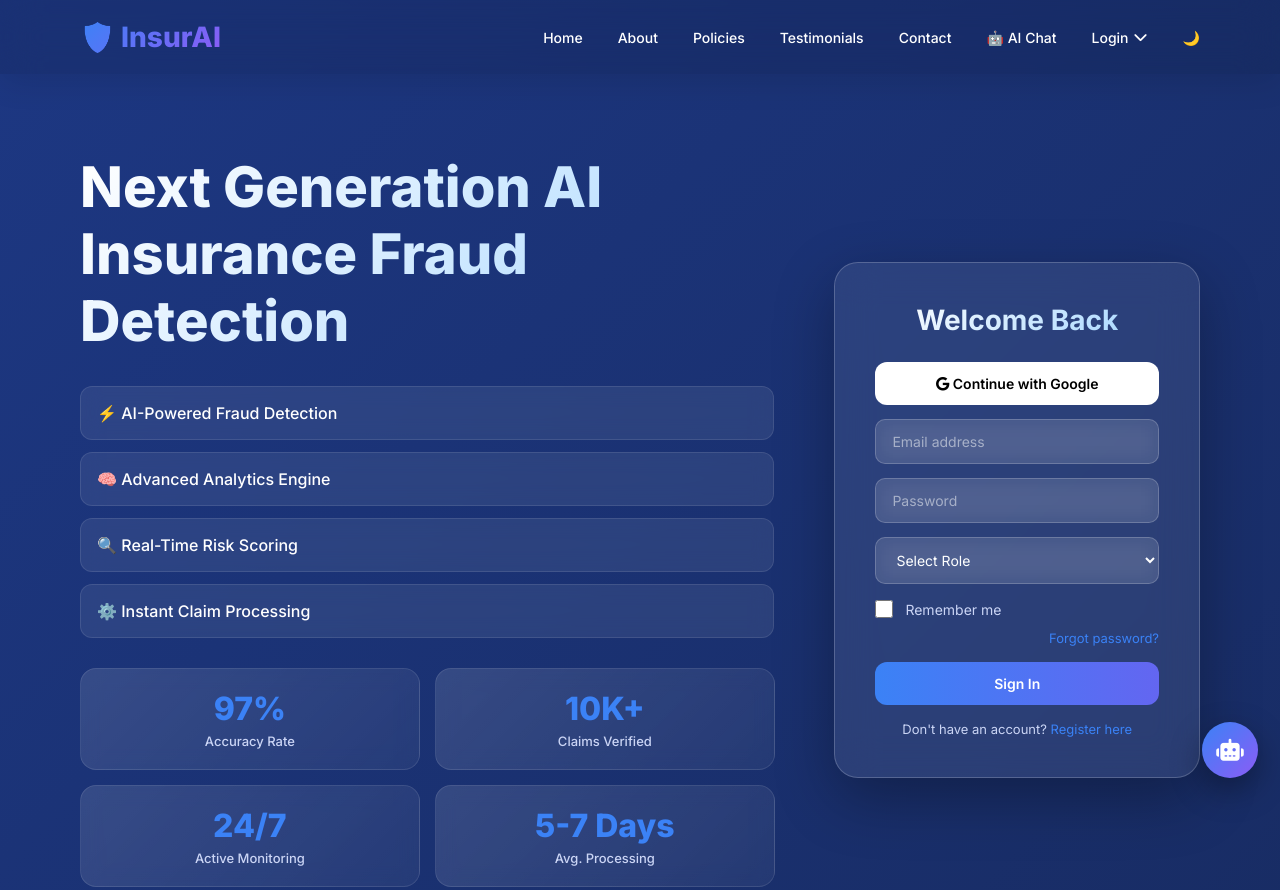
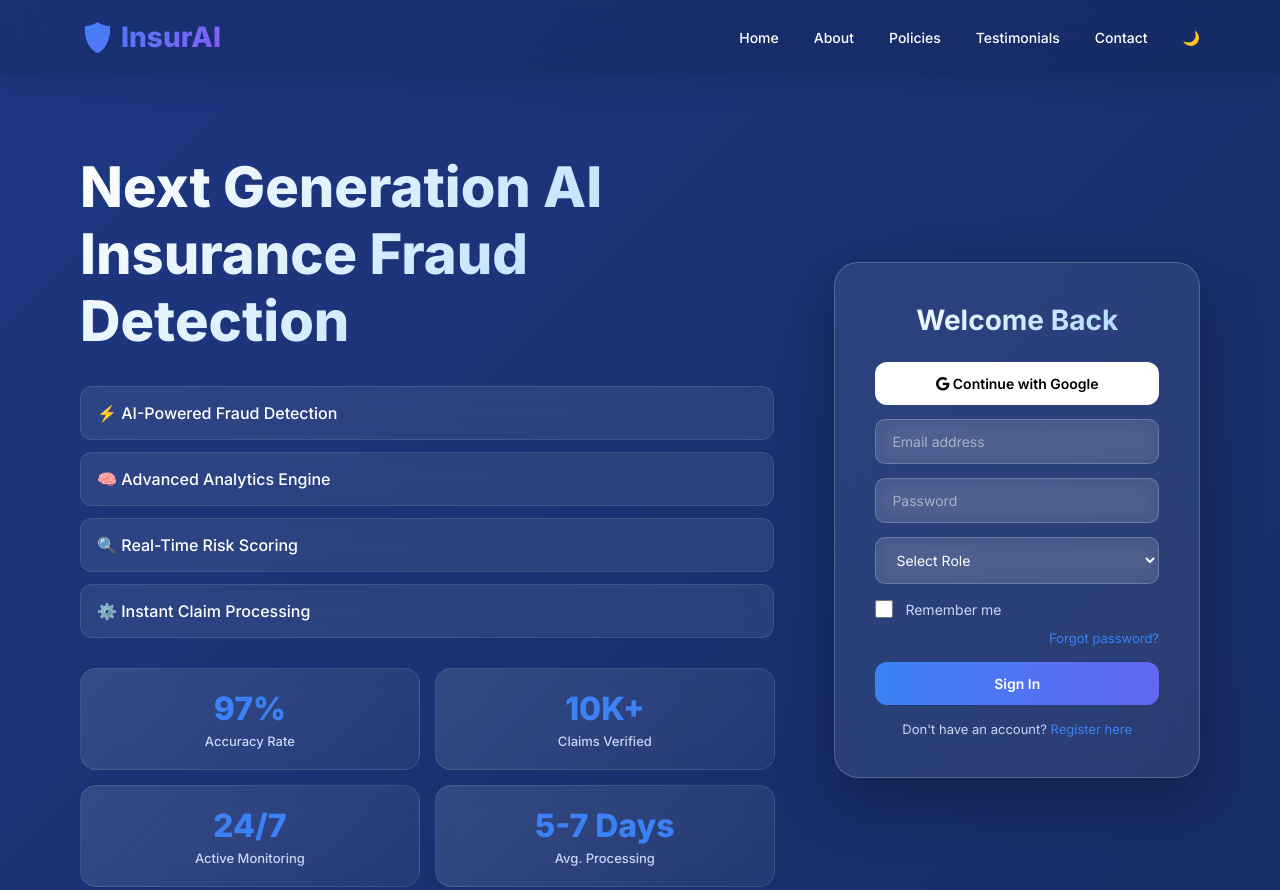
Before and after one commit to sankirthanacs/Insurai, a website: page frontend/index.html in a window 1280 px wide. Shown: the top 890 px of the page. Drawn offline with Linux system fonts and the light colour scheme.

Commit message:
Remove AI assistant and login dropdown from navbar and chat float from homepage

```diff
--- a/frontend/index.html
+++ b/frontend/index.html
@@ -1206,14 +1206,6 @@ padding-top:20px;
 <a href="#pricing">Policies</a>
 <a href="#testimonial">Testimonials</a>
 <a href="#contact">Contact</a>
-<a href="user/user-dashboard.html#assistant" class="chat-link" title="Go to AI Chat">🤖 AI Chat</a>
-<div class="dropdown">
-    <a href="#" class="dropdown-toggle">Login <i class="fas fa-chevron-down"></i></a>
-    <div class="dropdown-menu">
-        <a href="login.html">Customer Login</a>
-        <a href="underwriter-login.html">Underwriter Login</a>
-    </div>
-</div>
 <a onclick="toggleTheme()" title="Toggle dark/light mode">🌙</a>
 </div>
 </nav>
@@ -1371,11 +1363,6 @@ We'll get back to you within 24 hours.
 </div>
 
 </section>
-
-<!-- AI CHAT FLOAT -->
-<div class="chat-float">
-  <a href="user/user-dashboard.html#assistant" title="Open AI Chat"><i class="fas fa-robot"></i></a>
-</div>
 
 <!-- FOOTER -->
 <footer>
```
